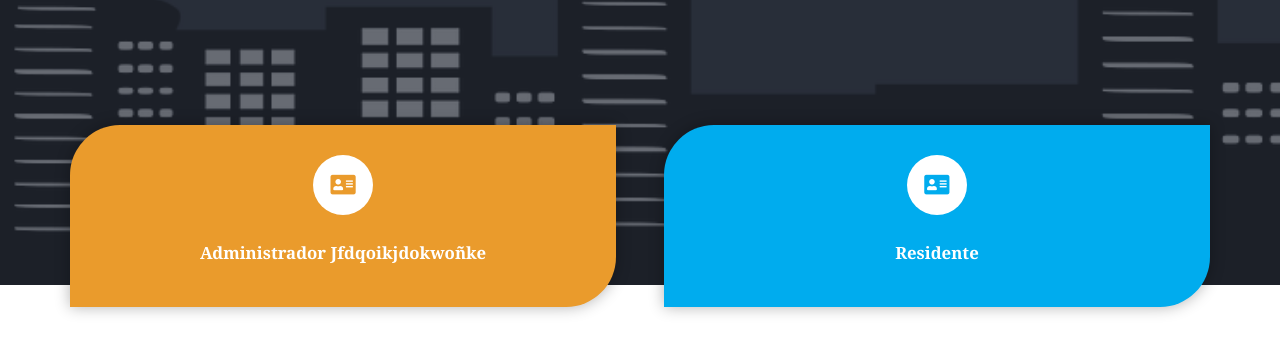
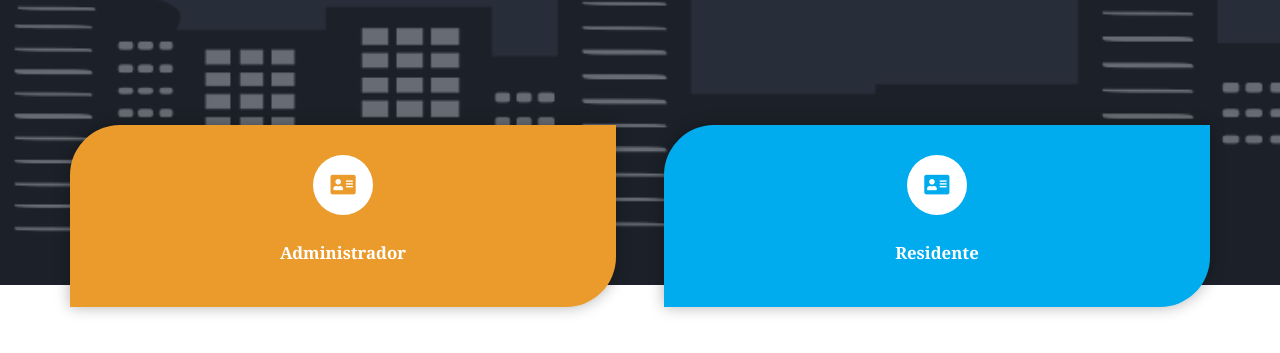
Before and after one commit to naturalcandy1/Best_Neighbor, a plain HTML site: page index.html in a window 1280 px wide. Shown: the part 359-712 px from the top of the page. Drawn offline with Linux system fonts and the light colour scheme.

```diff
--- a/index.html
+++ b/index.html
@@ -60,7 +60,7 @@ Licence URI: https://www.os-templates.com/template-terms
       </li>
       <li class="two_quarter">
         <article><a href="Log\loginvista.html"><i class="fas fa-address-card"></i></a>
-          <h6 class="heading">Administrador jfdqoikjdokwoñke</h6>
+          <h6 class="heading">Administrador</h6>
         </article>
       </li>
         <li class="two_quarter">
```
Also changed, not shown: Log/loginRes.html (+1 -0 lines).
